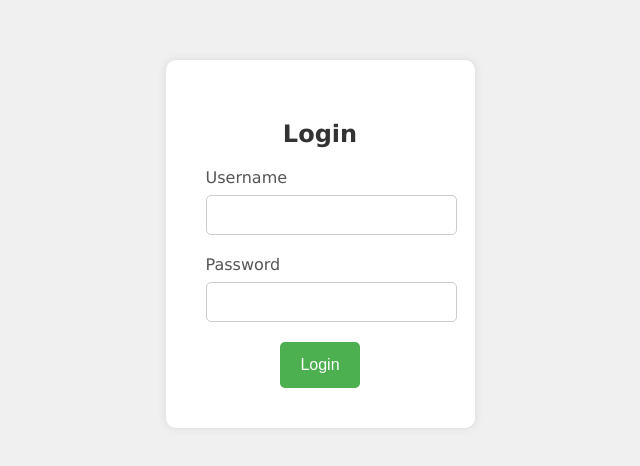
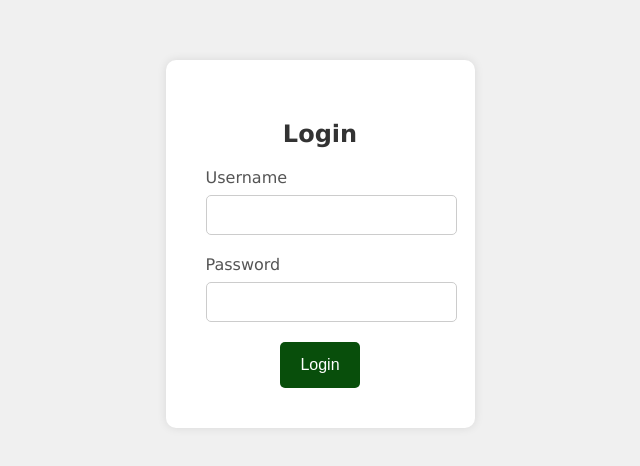
Before and after one commit to hofor27/Final-3.0, a plain HTML site: page login.html in a window 1280 px wide. Shown: the part 156-622 px from the top of the page, without its empty margins (320-960 px from the left). Drawn offline with Linux system fonts and the light colour scheme.

Commit message:
Colar change

```diff
--- a/login.css
+++ b/login.css
@@ -42,7 +42,7 @@ input[type="password"] {
 }
 
 button {
-  background-color: #4caf50;
+  background-color: #084e0b;
   color: #ffffff;
   border: none;
   padding: 14px 20px;
```
